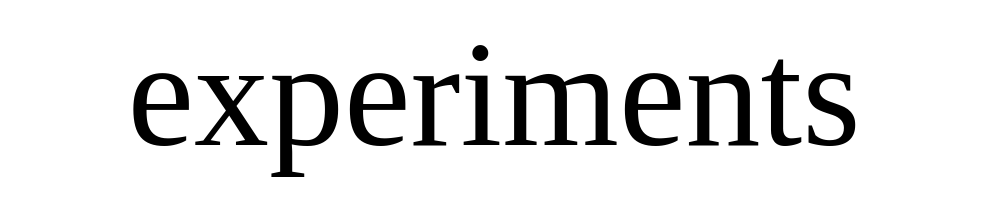
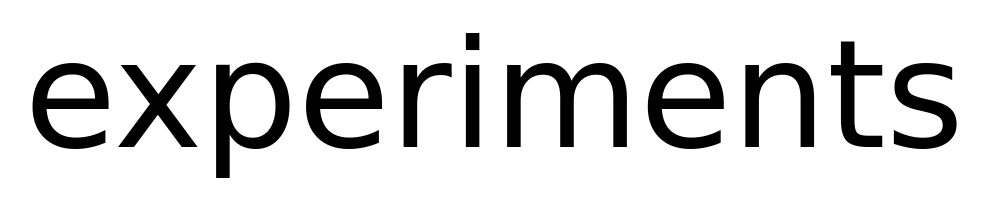
Before and after one commit to MUZDOG1/blog, a plain HTML site: page index.html in a window 1280 px wide. Shown: the whole page, without its empty margins (146-1134 px from the left). Drawn offline with Linux system fonts and the light colour scheme.

Commit message:
efwokpasdfkdfgjidfgjfd

```diff
--- a/index.html
+++ b/index.html
@@ -1 +1 @@
-<p style="text-align: center; font-size: 150px;">experiments</p>
+<p style="text-align: center; font-size: 150px; font-family: cursive;">experiments</p>
```
